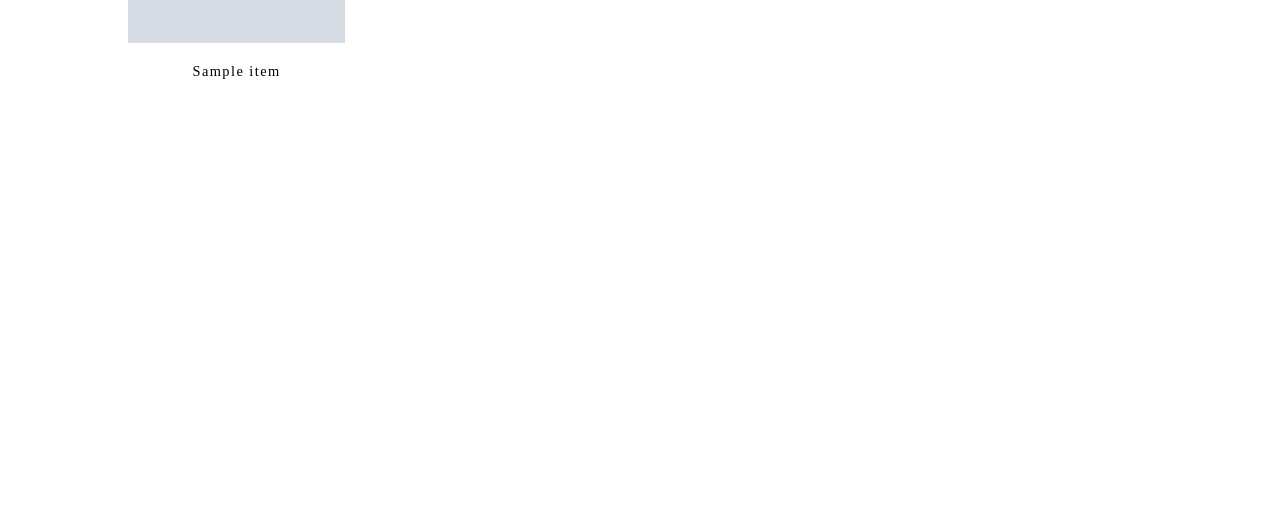
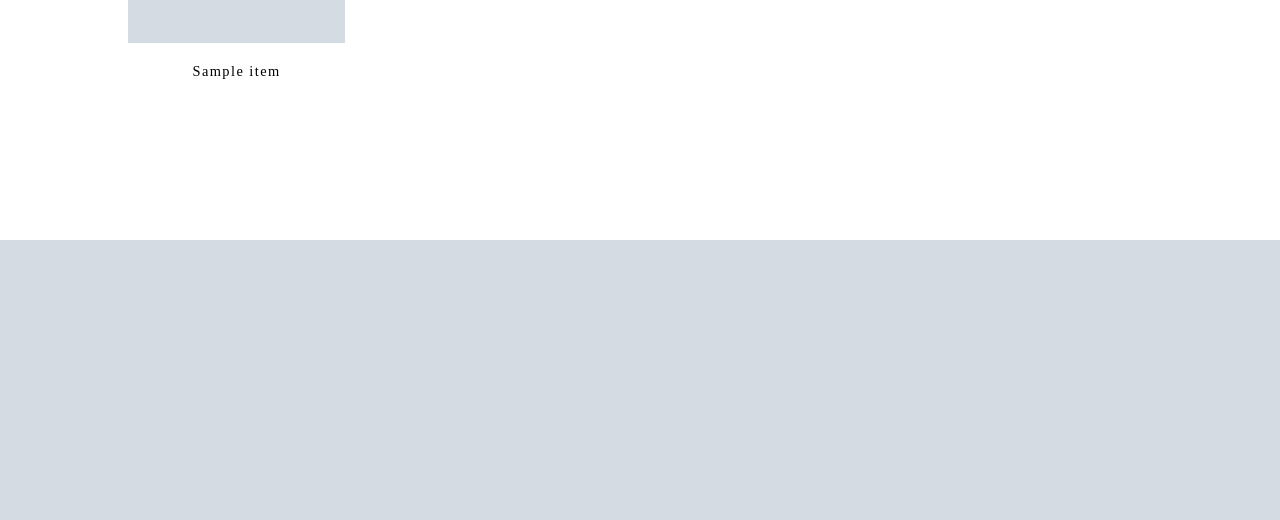
Before and after one commit to Arlefreak/vov, a Django app: template store/templates/products__list.html in a window 1280 px wide. Shown: the part 625-1145 px from the top of the page. Before the commit the page ends 704 px from the top, so only its background shows below. Run offline with Django 3.2, Linux system fonts and the light colour scheme; the template is opened without the code that fills it: most values are stand-ins (such as "Sample title", 1, 10 or a date in 2020); grey boxes marked "Sample" are stand-in pictures; some libraries are stand-ins or nearby versions.

Commit message:
Added parrallax

```diff
--- a/front/src/css/catalog.styl
+++ b/front/src/css/catalog.styl
@@ -66,3 +66,12 @@
             margin 20px auto 20px auto
 .price
     color $color3
+.parallax
+    width 100%
+    height 50vh
+    display block
+    background-size cover
+    background-repeat no-repeat
+    background-position-x center
+    background-position-y 15vh
+    background-attachment fixed
--- a/front/src/css/content.styl
+++ b/front/src/css/content.styl
@@ -27,3 +27,5 @@ a
     top 50%
     left 50%
     transform translate(-50%, -50%)
+main
+    overflow hidden
--- a/front/src/products__list.html
+++ b/front/src/products__list.html
@@ -27,3 +27,6 @@
     </ul>
 </main>
 {% endblock %}
+{% block footer %}
+<section class="parallax" style="background-image: url('{{p_list.0.image}}')"></section>
+{% endblock %}
--- a/store/static/css/style.css
+++ b/store/static/css/style.css
@@ -466,6 +466,9 @@ a {
   -ms-transform: translate(-50%, -50%);
   transform: translate(-50%, -50%);
 }
+main {
+  overflow: hidden;
+}
 .blueberry {
   margin: 0 auto;
 }
@@ -649,6 +652,18 @@ a {
 }
 .price {
   color: #17ce4b;
+}
+.parallax {
+  width: 100%;
+  height: 50vh;
+  display: block;
+  -webkit-background-size: cover;
+  -moz-background-size: cover;
+  background-size: cover;
+  background-repeat: no-repeat;
+  background-position-x: center;
+  background-position-y: 15vh;
+  background-attachment: fixed;
 }
 .press {
   width: 100%;
--- a/store/templates/products__list.html
+++ b/store/templates/products__list.html
@@ -27,3 +27,6 @@
     </ul>
 </main>
 {% endblock %}
+{% block footer %}
+<section class="parallax" style="background-image: url('{{p_list.0.image}}')"></section>
+{% endblock %}
```
